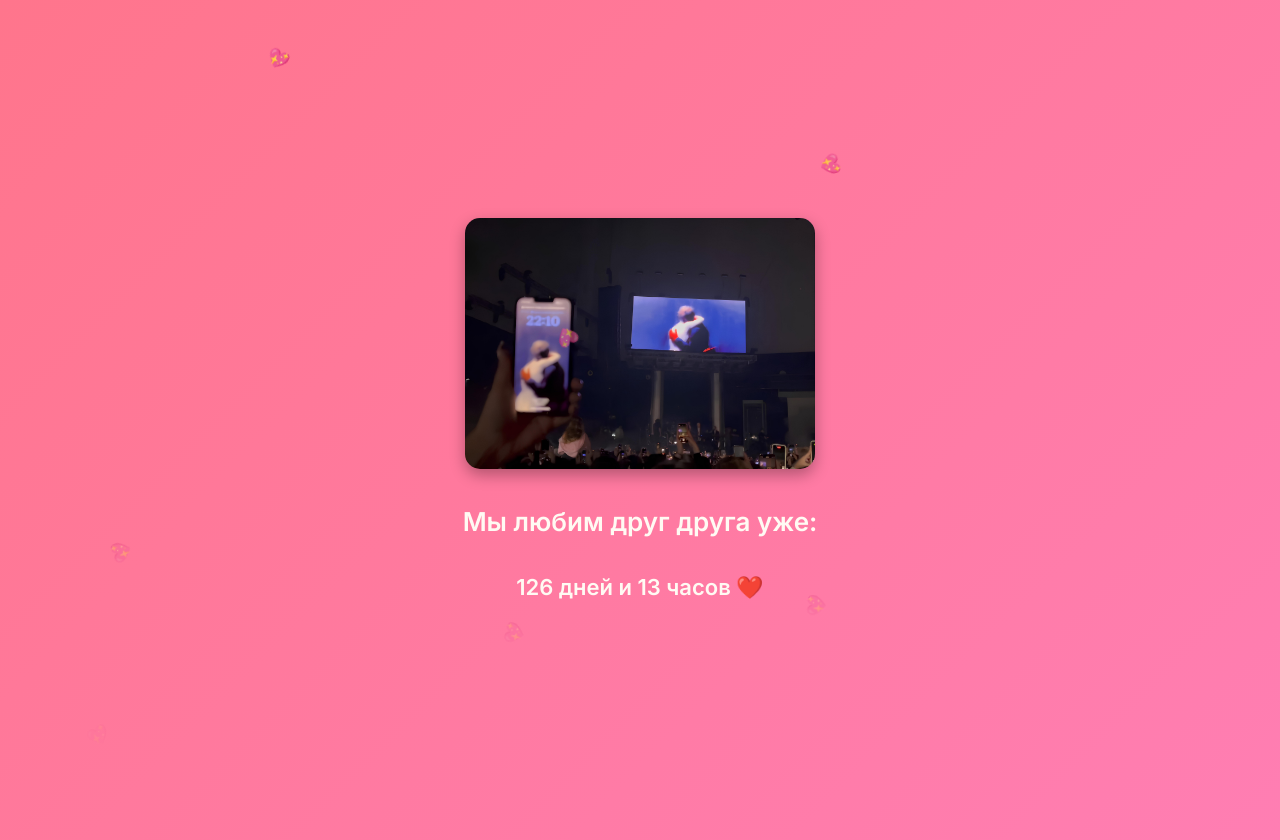
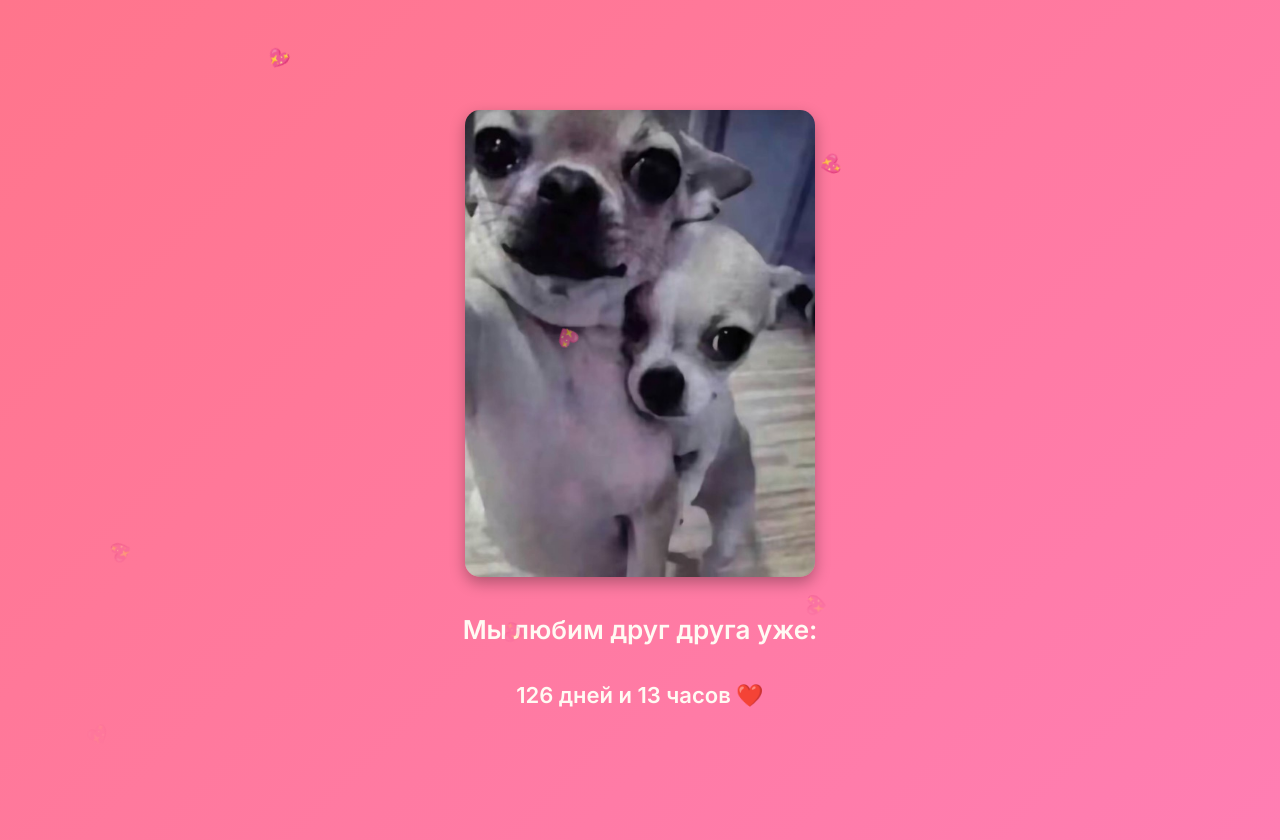
Before and after one commit to extraselw/days-counter, a plain HTML site: page index.html in a window 1280 px wide. Drawn offline with Linux system fonts and the light colour scheme.

Commit message:
Update index.html

```diff
--- a/index.html
+++ b/index.html
@@ -17,7 +17,7 @@
 
     <!-- Контейнер с картинкой -->
     <div class="photo-container">
-        <img src="love.jpg" alt="Мы вместе">
+        <img src="IKWAGhctScM.jpg" alt="Мы вместе">
     </div>
 
     <!-- Текст и результат -->
```
